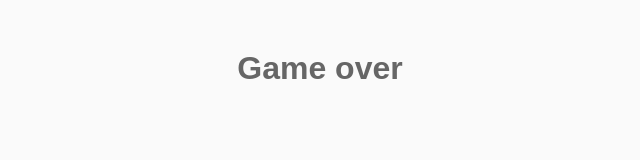
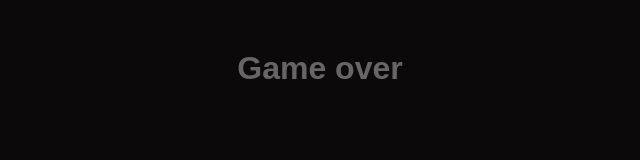
Before and after one commit to jesserds/dino-game, a plain HTML site: page index.html in a window 1280 px wide. Shown: the whole page, without its empty margins (320-960 px from the left). Drawn offline with Linux system fonts and the light colour scheme.

Commit message:
Update style.css

```diff
--- a/style.css
+++ b/style.css
@@ -1,5 +1,5 @@
 body {
-  background: #fafafa;
+  background: #0C090A;
 }
 
 .dino {
```
